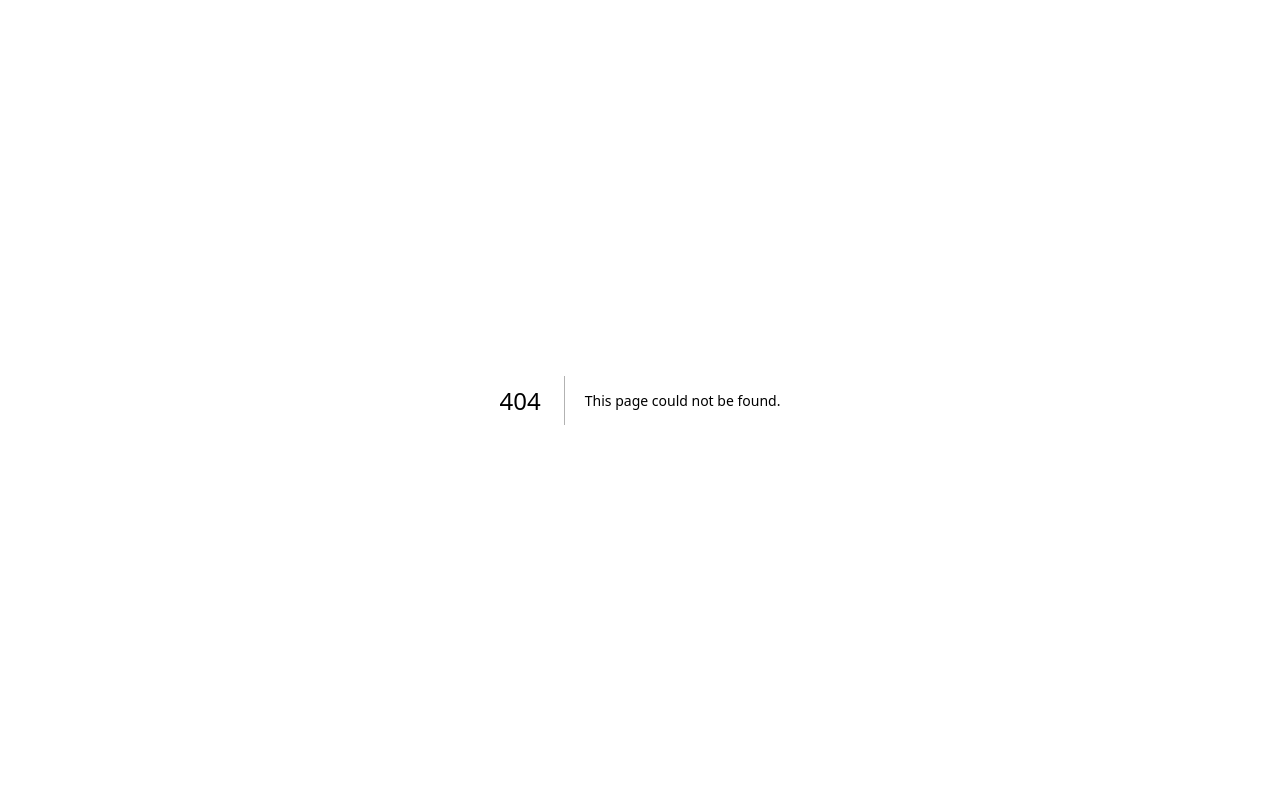
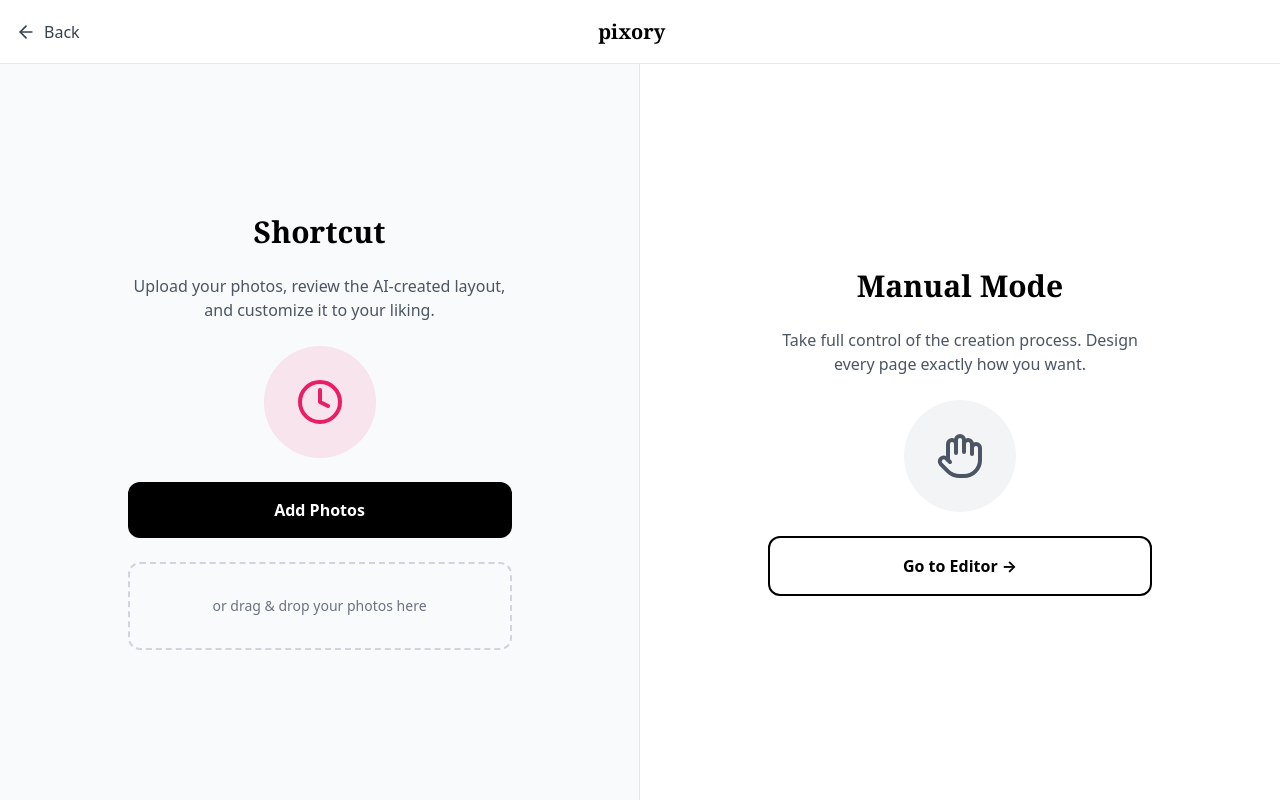
Before and after one commit to ikbal0677499743-lgtm/Picphoto, a Next.js app: page /editor/wizard in a window 1280 px wide. Before the commit this address had no page. Built offline with nearby package versions, Linux system fonts and the light colour scheme.

Commit message:
Implement Smart Wizard page with file upload and navigation
Co-authored-by: ikbal0677499743-lgtm <233851664+ikbal0677499743-lgtm@users.noreply.github.com>

```diff
--- /dev/null
+++ b/app/editor/page.tsx
@@ -0,0 +1,67 @@
+'use client'
+
+import { useSearchParams } from 'next/navigation'
+import Link from 'next/link'
+import { ArrowLeft } from 'lucide-react'
+import { Suspense } from 'react'
+
+function EditorContent() {
+  const searchParams = useSearchParams()
+
+  const theme = searchParams.get('theme') || 'unknown'
+  const mode = searchParams.get('mode') || 'unknown'
+
+  return (
+    <div className="min-h-screen flex flex-col">
+      {/* Header */}
+      <header className="h-16 bg-white border-b border-gray-200">
+        <div className="container mx-auto px-4 h-full flex items-center justify-between">
+          <Link
+            href="/products/travel-photobook"
+            className="flex items-center gap-2 text-gray-700 hover:text-black transition-colors"
+          >
+            <ArrowLeft className="w-5 h-5" />
+            <span className="font-medium">Back</span>
+          </Link>
+
+          <h1 className="font-serif font-black text-xl">pixory</h1>
+
+          <div className="w-20"></div>
+        </div>
+      </header>
+
+      {/* Content */}
+      <div className="flex-1 flex items-center justify-center p-6">
+        <div className="text-center max-w-md">
+          <h1 className="font-serif font-black text-4xl mb-4">Editor (Coming Soon)</h1>
+          <p className="text-gray-600 mb-6">
+            The full editor will be implemented here.
+          </p>
+          <div className="bg-gray-100 rounded-xl p-6 space-y-2 text-left">
+            <p className="text-sm">
+              <span className="font-semibold">Theme:</span> {theme}
+            </p>
+            <p className="text-sm">
+              <span className="font-semibold">Mode:</span> {mode}
+            </p>
+          </div>
+        </div>
+      </div>
+    </div>
+  )
+}
+
+export default function EditorPage() {
+  return (
+    <Suspense fallback={
+      <div className="min-h-screen flex items-center justify-center">
+        <div className="text-center">
+          <div className="w-16 h-16 border-4 border-accent border-t-transparent rounded-full animate-spin mx-auto mb-4"></div>
+          <p className="text-gray-600">Loading...</p>
+        </div>
+      </div>
+    }>
+      <EditorContent />
+    </Suspense>
+  )
+}
--- /dev/null
+++ b/app/editor/wizard/page.tsx
@@ -0,0 +1,174 @@
+'use client'
+
+import { useState, useRef, DragEvent, ChangeEvent, Suspense } from 'react'
+import { useRouter, useSearchParams } from 'next/navigation'
+import Link from 'next/link'
+import { ArrowLeft, Clock, Hand } from 'lucide-react'
+
+function WizardContent() {
+  const router = useRouter()
+  const searchParams = useSearchParams()
+  const fileInputRef = useRef<HTMLInputElement>(null)
+
+  const [isDragging, setIsDragging] = useState(false)
+
+  const theme = searchParams.get('theme') || 'paris-1'
+  const mode = searchParams.get('mode') || 'template'
+
+  const handleFileSelect = (files: FileList | null) => {
+    if (files && files.length > 0) {
+      console.log(`Selected ${files.length} photos`)
+      router.push(`/editor?theme=${theme}&mode=auto`)
+    }
+  }
+
+  const handleButtonClick = () => {
+    fileInputRef.current?.click()
+  }
+
+  const handleFileChange = (e: ChangeEvent<HTMLInputElement>) => {
+    handleFileSelect(e.target.files)
+  }
+
+  const handleDragEnter = (e: DragEvent<HTMLDivElement>) => {
+    e.preventDefault()
+    e.stopPropagation()
+    setIsDragging(true)
+  }
+
+  const handleDragLeave = (e: DragEvent<HTMLDivElement>) => {
+    e.preventDefault()
+    e.stopPropagation()
+    setIsDragging(false)
+  }
+
+  const handleDragOver = (e: DragEvent<HTMLDivElement>) => {
+    e.preventDefault()
+    e.stopPropagation()
+  }
+
+  const handleDrop = (e: DragEvent<HTMLDivElement>) => {
+    e.preventDefault()
+    e.stopPropagation()
+    setIsDragging(false)
+
+    const files = e.dataTransfer.files
+    handleFileSelect(files)
+  }
+
+  const handleManualMode = () => {
+    router.push(`/editor?theme=${theme}&mode=manual`)
+  }
+
+  return (
+    <div className="min-h-screen flex flex-col">
+      {/* Minimal Header */}
+      <header className="h-16 bg-white border-b border-gray-200">
+        <div className="container mx-auto px-4 h-full flex items-center justify-between">
+          <Link
+            href="/products/travel-photobook"
+            className="flex items-center gap-2 text-gray-700 hover:text-black transition-colors"
+          >
+            <ArrowLeft className="w-5 h-5" />
+            <span className="font-medium">Back</span>
+          </Link>
+
+          <h1 className="font-serif font-black text-xl">pixory</h1>
+
+          <div className="w-20"></div>
+        </div>
+      </header>
+
+      {/* Two Column Layout */}
+      <div className="flex-1 grid grid-cols-1 md:grid-cols-2 min-h-[calc(100vh-64px)]">
+        {/* Left Column - Shortcut Mode */}
+        <div className="bg-[#F9FAFB] border-r border-gray-200 py-12 md:py-0 flex items-center justify-center px-6">
+          <div className="max-w-sm text-center space-y-6">
+            <h2 className="font-serif text-3xl font-black">Shortcut</h2>
+
+            <p className="text-gray-600">
+              Upload your photos, review the AI-created layout, and customize it to your liking.
+            </p>
+
+            <div className="flex justify-center">
+              <div className="w-28 h-28 rounded-full bg-accent/10 flex items-center justify-center">
+                <Clock className="w-12 h-12 text-accent" />
+              </div>
+            </div>
+
+            <button
+              onClick={handleButtonClick}
+              className="w-full bg-black text-white py-4 rounded-xl font-bold hover:bg-gray-900 transition-colors"
+            >
+              Add Photos
+            </button>
+
+            <input
+              ref={fileInputRef}
+              type="file"
+              accept="image/*"
+              multiple
+              onChange={handleFileChange}
+              className="hidden"
+            />
+
+            <div
+              onDragEnter={handleDragEnter}
+              onDragLeave={handleDragLeave}
+              onDragOver={handleDragOver}
+              onDrop={handleDrop}
+              className={`border-2 border-dashed rounded-xl p-8 transition-all ${
+                isDragging
+                  ? 'border-accent bg-accent/5'
+                  : 'border-gray-300 bg-transparent'
+              }`}
+            >
+              <p className="text-sm text-gray-500">
+                or drag & drop your photos here
+              </p>
+            </div>
+          </div>
+        </div>
+
+        {/* Right Column - Manual Mode */}
+        <div className="bg-white py-12 md:py-0 flex items-center justify-center px-6">
+          <div className="max-w-sm text-center space-y-6">
+            <h2 className="font-serif text-3xl font-black">Manual Mode</h2>
+
+            <p className="text-gray-600">
+              Take full control of the creation process. Design every page exactly how you want.
+            </p>
+
+            <div className="flex justify-center">
+              <div className="w-28 h-28 rounded-full bg-gray-100 flex items-center justify-center">
+                <Hand className="w-12 h-12 text-gray-600" />
+              </div>
+            </div>
+
+            <button
+              onClick={handleManualMode}
+              className="w-full bg-white text-black border-2 border-black py-4 rounded-xl font-bold hover:bg-black hover:text-white transition-all"
+            >
+              Go to Editor →
+            </button>
+          </div>
+        </div>
+      </div>
+    </div>
+  )
+}
+
+export default function WizardPage() {
+  return (
+    <Suspense fallback={
+      <div className="min-h-screen flex items-center justify-center">
+        <div className="text-center">
+          <div className="w-16 h-16 border-4 border-accent border-t-transparent rounded-full animate-spin mx-auto mb-4"></div>
+          <p className="text-gray-600">Loading...</p>
+        </div>
+      </div>
+    }>
+      <WizardContent />
+    </Suspense>
+  )
+}
```
